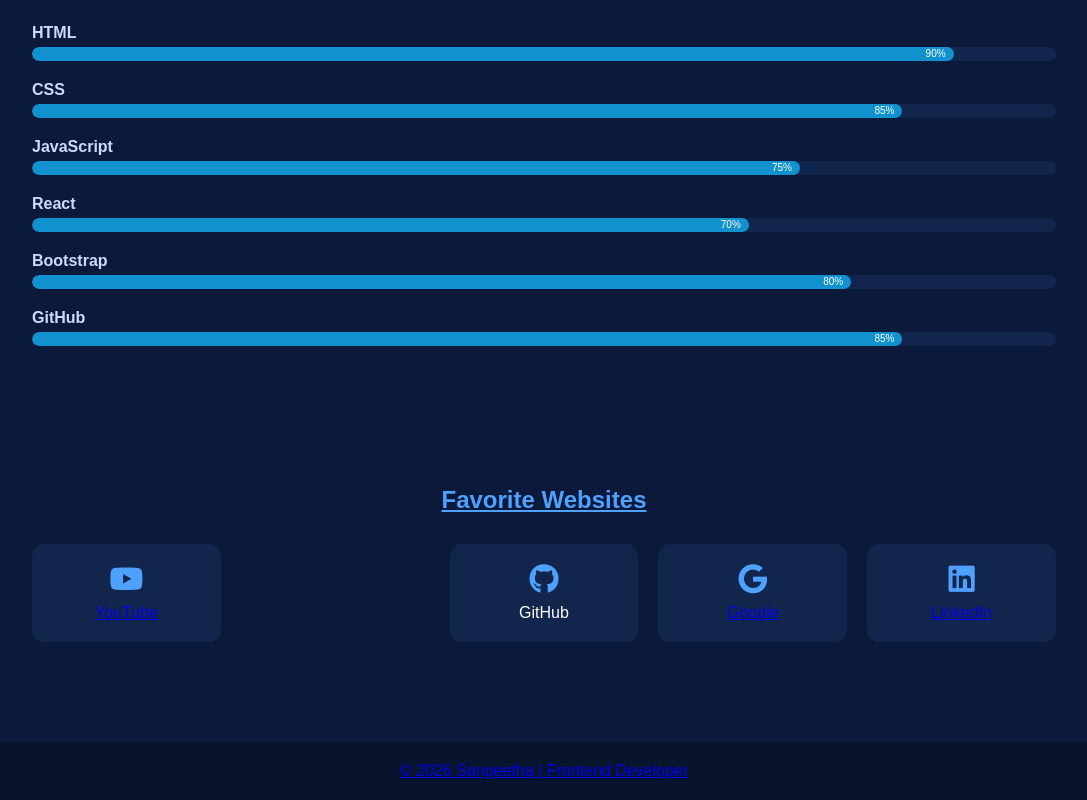
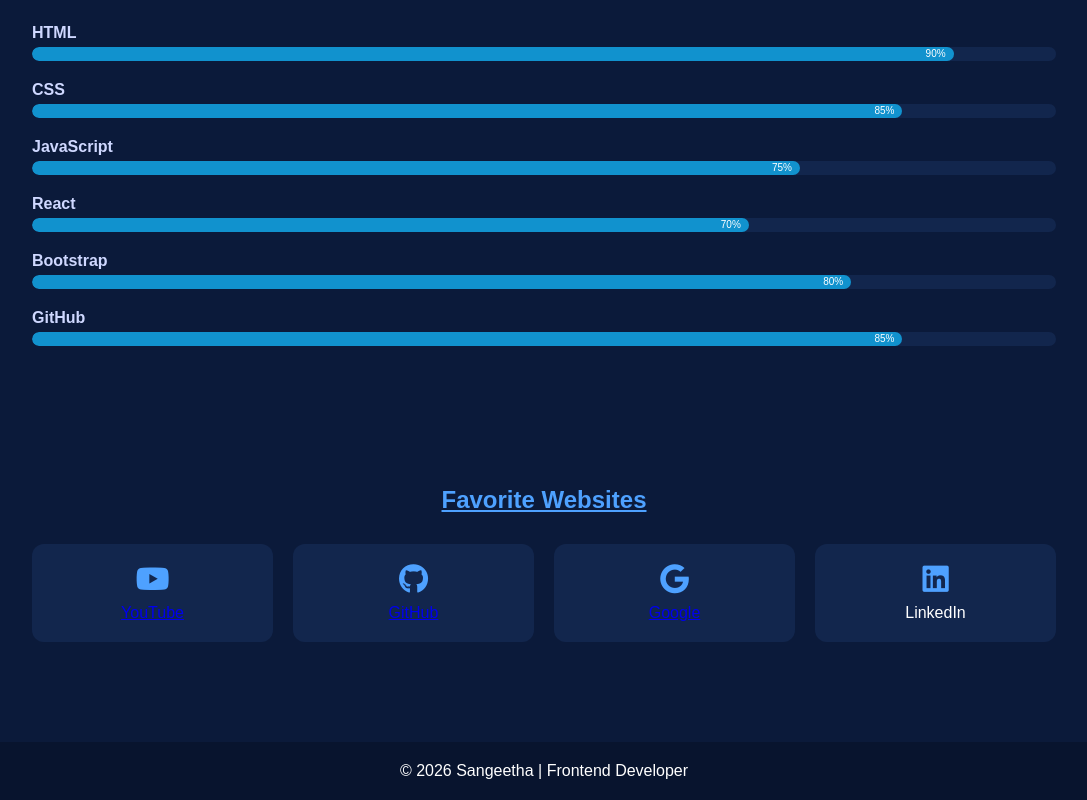
Before and after one commit to Sangeetha-U1/HTML-practice-daily, a plain HTML site: page index.html in a window 1280 px wide. Shown: the part 1727-2527 px from the top of the page, without its empty margins (96-1183 px from the left). Drawn offline with Linux system fonts and the light colour scheme.

Commit message:
Update index.html

```diff
--- a/index.html
+++ b/index.html
@@ -293,17 +293,17 @@
 
         <div class="card web-card">
             <i class="fa-brands fa-youtube"></i>
-            <p><a href="https://www.youtube.com" target="_blank">YouTube</p>
+            <p><a href="https://www.youtube.com" target="_blank">YouTube</a></p>
         </div>
 
         <div class="card web-card">
             <i class="fa-brands fa-github"></i>
-            <p><a href="https://github.com/Sangeetha-U1GitHub"></a>GitHub</p>
+              <p><a href="https://github.com/" target="_blank">GitHub</a></p>
         </div>
 
         <div class="card web-card">
             <i class="fa-brands fa-google"></i>
-            <p><a href="https://www.google.com" target="_blank">Google</p>
+            <p><a href="https://www.google.com" target="_blank">Google</a></p>
         </div>
 
         <div class="card web-card">
```
